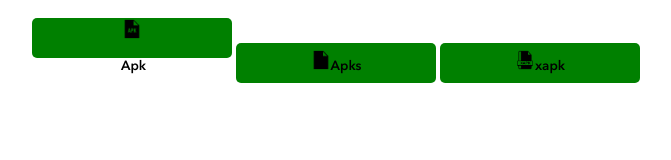
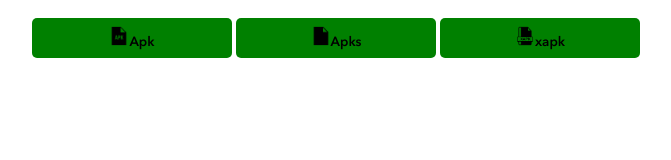
Before and after one commit to ErickecC/Descarga-de-play-, a plain HTML site: page formatos.html in a window 1280 px wide. Shown: the whole page, without its empty margins (304-975 px from the left). Drawn offline with Linux system fonts and the light colour scheme.

Commit message:
Actualizar formatos.html

```diff
--- a/formatos.html
+++ b/formatos.html
@@ -11,7 +11,7 @@
     <div class="formatos">
         <center class="formatodeapp">
 
-           <a href="Play+_0.1_Apkpure.apk" download="Play+.apk"><button><img width="20px" height="auto"src="icons8-apk-50.png" alt=""><img><pre> Apk</pre></button></a>
+           <a href="Play+_0.1_Apkpure.apk" download="Play+.apk"><button><img width="20px" height="auto"src="icons8-apk-50.png" alt=""></img>Apk</button></a>
 
  <a href="Play+_0.1.apks" download="Play+.apks"><button><img src="icons8-file-100.png" width="20px" height="auto"alt="">Apks</button></a>
 
```
